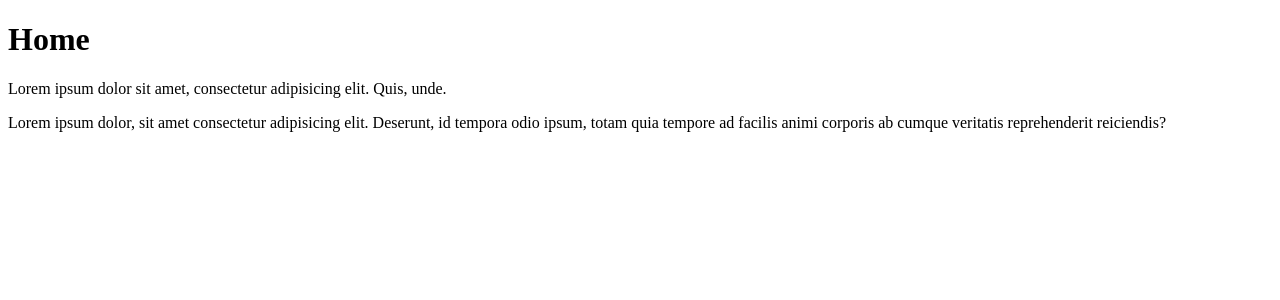
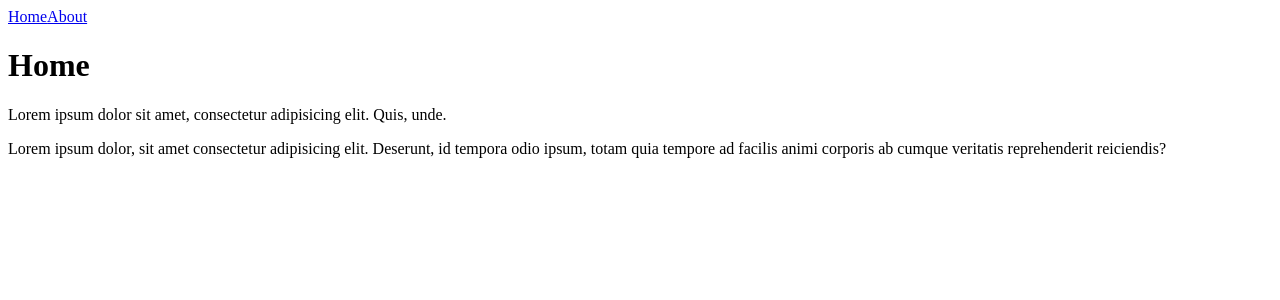
Before and after one commit to drummer-Yurii/vue-animations, a Vue app: page / in a window 1280 px wide. Shown: the top 300 px of the page. Built offline with nearby package versions, Linux system fonts and the light colour scheme.

Commit message:
add nav for change page

```diff
--- a/src/App.vue
+++ b/src/App.vue
@@ -3,7 +3,15 @@
 
 <template>
   <div>
-    <router-view></router-view>
+    <nav>
+      <router-link to="/">Home</router-link>
+      <router-link to="/about">About</router-link>
+    </nav>
+    <router-view v-slot="{ Component }">
+      <transition>
+        <Component :is="Component" />
+      </transition>
+    </router-view>
   </div>
 </template>
 
```
